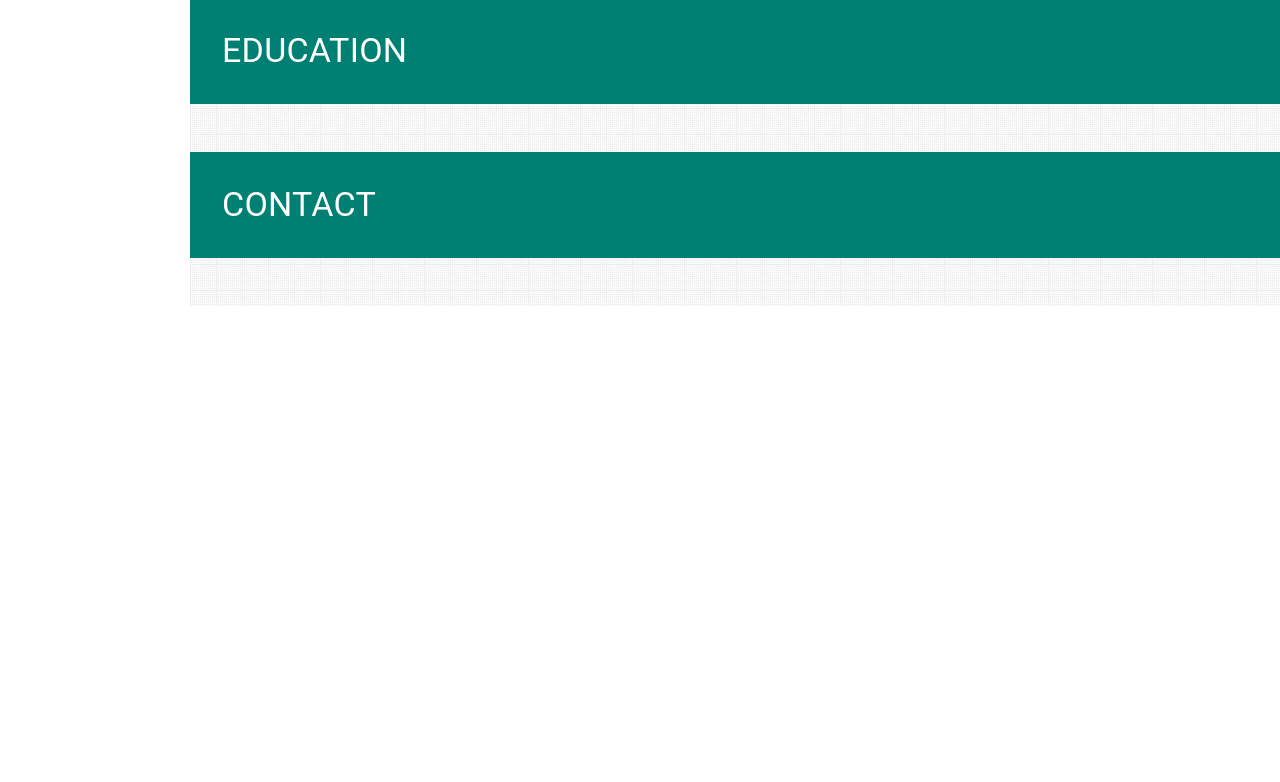
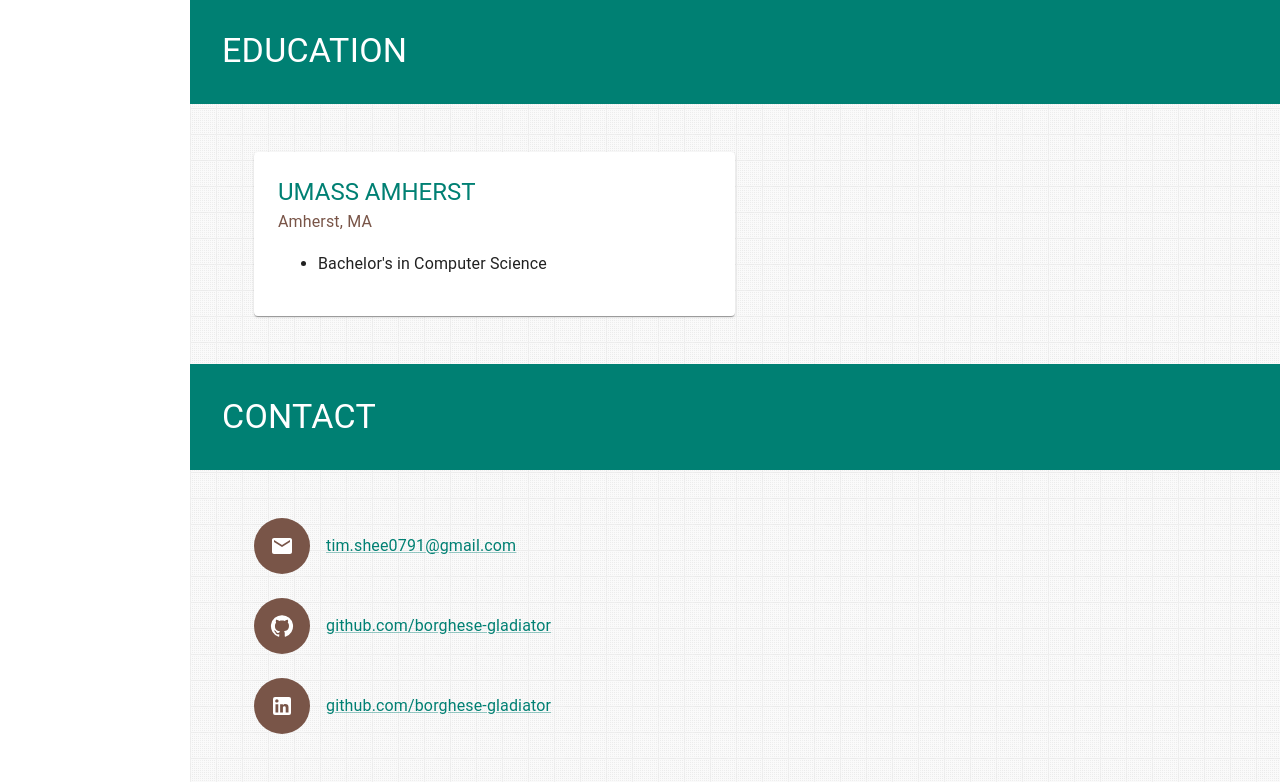
Before and after one commit to Borghese-Gladiator/react-material-ui-portfolio, a React (Create React App) app: page / in a window 1280 px wide. Shown: the part 5482-6264 px from the top of the page. Before the commit the page ends 5788 px from the top, so only its background shows below. Built offline with nearby package versions, Linux system fonts and the light colour scheme.

Commit message:
Create contact and education sections

```diff
--- a/src/components/sections/Contact.jsx
+++ b/src/components/sections/Contact.jsx
@@ -1,8 +1,57 @@
-import { Typography } from "@mui/material";
+import { styled } from '@mui/material/styles';
+import { Box, Link, Avatar, Typography } from "@mui/material";
+import EmailIcon from '@mui/icons-material/Email';
+import GitHubIcon from '@mui/icons-material/GitHub';
+import LinkedInIcon from '@mui/icons-material/LinkedIn';
+
+const StyledBox = styled(Box)(({ theme }) => ({
+  display: 'flex',
+  flexDirection: 'column',
+  gap: theme.spacing(3),
+  marginLeft: theme.spacing(8),
+  marginRight: theme.spacing(8)
+}));
+const Row = styled(Box)(({ theme }) => ({
+  display: 'flex',
+  alignItems: 'center',
+}));
+const StyledAvatar = styled(Avatar)(({ theme }) => ({
+  backgroundColor: theme.palette.secondary.main,
+  width: 56,
+  height: 56
+}));
+
+const mailLink = `href="mailto:tim.shee0791@gmail.com"`;
+const githubLink = "https://github.com/Borghese-Gladiator";
+const linkedinLink = "https://www.linkedin.com/in/timothy-shee";
 
 export default function Contact() {
   return (
-    <>
-    </>
+    <StyledBox>
+      <Link href={mailLink}>
+        <Row>
+          <StyledAvatar>
+            <EmailIcon />
+          </StyledAvatar>
+          <Typography ml={2} variant="subtitle1" color="primary">tim.shee0791@gmail.com</Typography>
+        </Row>
+      </Link>
+      <Link href={githubLink}>
+        <Row>
+          <StyledAvatar>
+            <GitHubIcon />
+          </StyledAvatar>
+          <Typography ml={2} variant="subtitle1" color="primary">github.com/borghese-gladiator</Typography>
+        </Row>
+      </Link>
+      <Link href={linkedinLink}>
+        <Row>
+          <StyledAvatar>
+            <LinkedInIcon />
+          </StyledAvatar>
+          <Typography ml={2} variant="subtitle1" color="primary">github.com/borghese-gladiator</Typography>
+        </Row>
+      </Link>
+    </StyledBox>
   )
 }
--- a/src/components/sections/Education.jsx
+++ b/src/components/sections/Education.jsx
@@ -1,8 +1,30 @@
-import { Typography } from "@mui/material";
+import { styled } from '@mui/material/styles';
+import { Box, Grid, Card, Typography } from "@mui/material";
+
+const StyledBox = styled(Box)(({ theme }) => ({
+  display: 'flex',
+  gap: theme.spacing(3),
+  marginLeft: theme.spacing(8),
+  marginRight: theme.spacing(8)
+}));
+const StyledCard = styled(Card)(({ theme }) => ({
+  padding: theme.spacing(3)
+}));
 
 export default function Education() {
   return (
-    <>
-    </>
+    <StyledBox>
+      <Grid container>
+        <Grid item xs={12} md={6}>
+          <StyledCard>
+            <Typography variant="h5" color="primary">UMASS AMHERST</Typography>
+            <Typography variant="subtitle1" color="secondary">Amherst, MA</Typography>
+            <ul>
+              <li>Bachelor's in Computer Science</li>
+            </ul>
+          </StyledCard>
+        </Grid>
+      </Grid>
+    </StyledBox>
   )
 }
```
